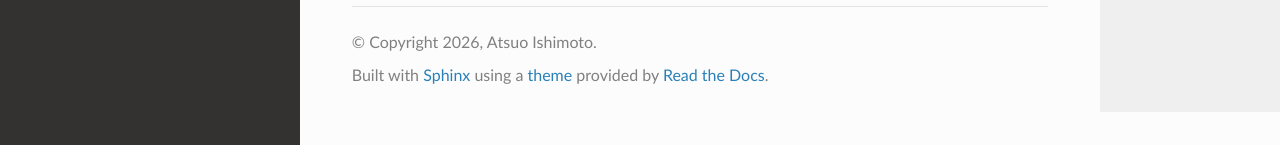
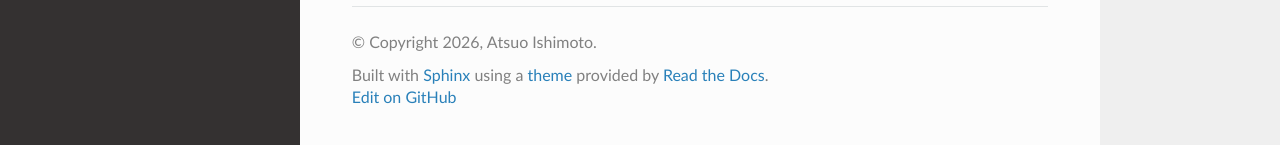
Before and after one commit to atsuoishimoto/oidc-ssh-ca, a Sphinx documentation site: the page built from docs/index.md, in a window 1280 px wide and 900 px high, scrolled down 2908 px. Shown: the part 752-897 px from the top of the window. Built offline with Sphinx 7.4.7 and the Read the Docs theme 3.1.0, drawn with Linux system fonts in a browser that asks for light colours.

Commit message:
docs: add Edit on GitHub link to footer for mobile

```diff
--- /dev/null
+++ b/docs/_templates/footer.html
@@ -0,0 +1,12 @@
+{% extends "!footer.html" %}
+
+{# Add an "Edit on GitHub" link to the footer so it stays reachable on mobile,
+   where sphinx_rtd_theme hides the breadcrumb-aside edit link (max-width 480px). #}
+{% block extrafooter %}
+  {{ super() }}
+  {%- if display_github %}
+  <p>
+    <a href="https://{{ github_host|default("github.com") }}/{{ github_user }}/{{ github_repo }}/{{ theme_vcs_pageview_mode or "blob" }}/{{ github_version }}{{ conf_py_path }}{{ pagename }}{{ page_source_suffix }}">{{ _('Edit on GitHub') }}</a>
+  </p>
+  {%- endif %}
+{% endblock %}
--- a/docs/conf.py
+++ b/docs/conf.py
@@ -17,6 +17,9 @@ myst_heading_anchors = 3
 
 exclude_patterns = ["_build", "Thumbs.db", ".DS_Store"]
 
+# Override footer.html to add a footer "Edit on GitHub" link (visible on mobile).
+templates_path = ["_templates"]
+
 html_theme = "sphinx_rtd_theme"
 html_theme_options = {
     "collapse_navigation": False,
```
